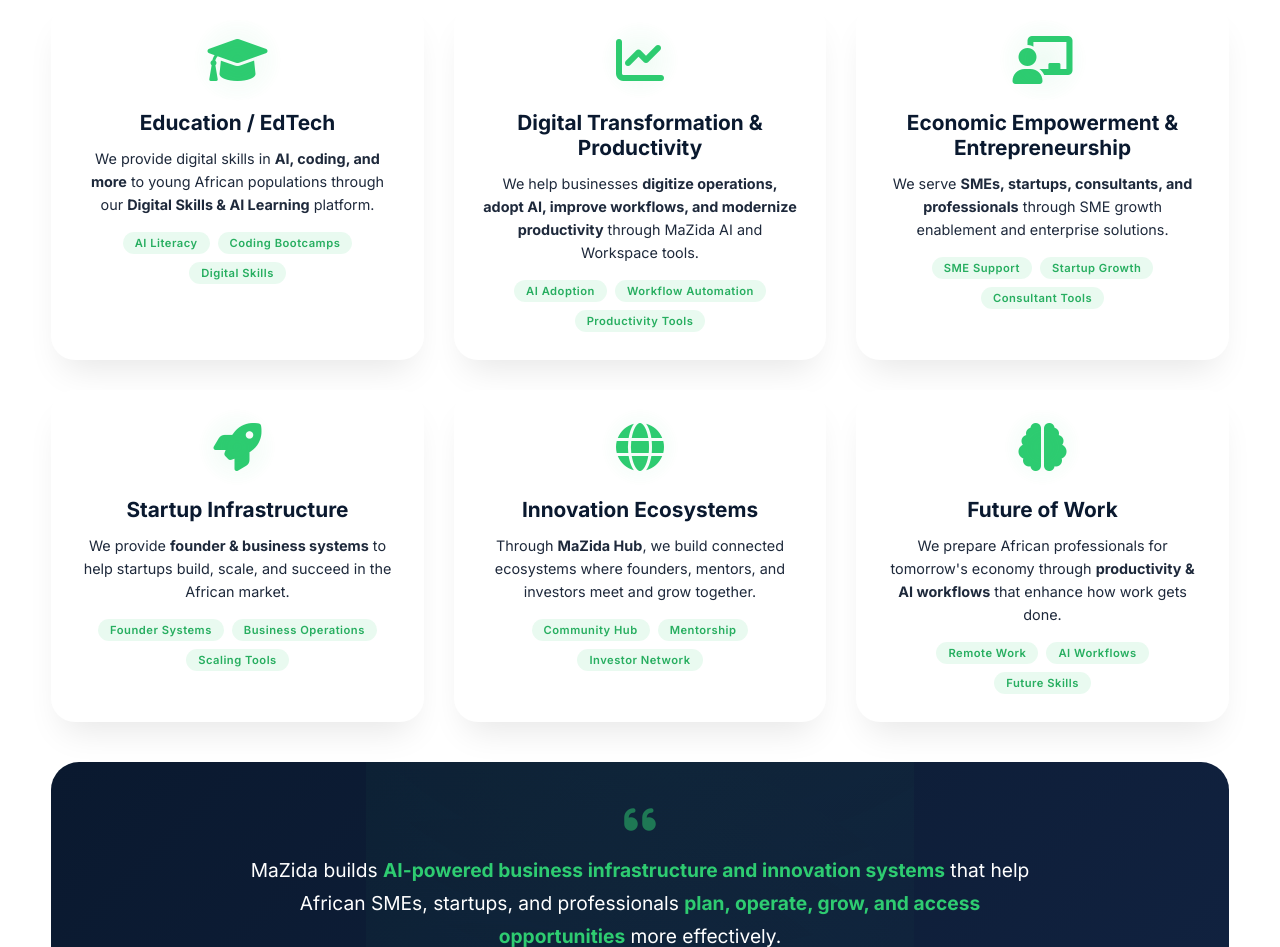
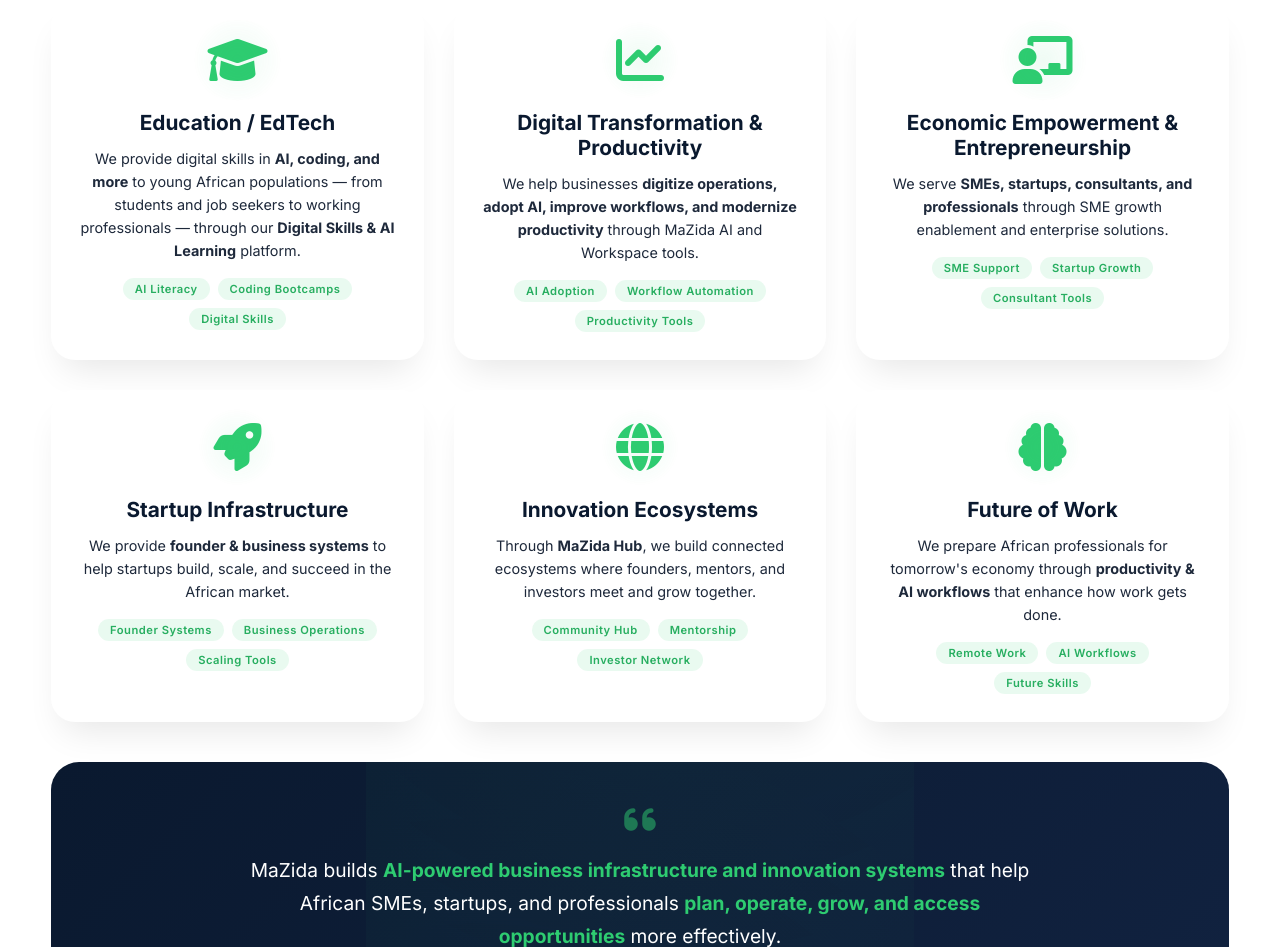
Before and after one commit to MaZidaHub/MaZida-Digital-Skills-Innovation-Hub, a plain HTML site: page index.html in a window 1280 px wide. Shown: the part 1738-2685 px from the top of the page. Drawn offline with nearby package versions, Linux system fonts and the light colour scheme.

Commit message:
Update index.html

```diff
--- a/index.html
+++ b/index.html
@@ -564,7 +564,7 @@
         <div class="card-glow"></div>
         <div class="whatwedo-icon"><i class="fas fa-graduation-cap pulse-ring"></i></div>
         <h3>Education / EdTech</h3>
-        <p>We provide digital skills in <strong>AI, coding, and more</strong> to young African populations through our <strong>Digital Skills & AI Learning</strong> platform.</p>
+        <p>We provide digital skills in <strong>AI, coding, and more</strong> to young African populations — from students and job seekers to working professionals — through our <strong>Digital Skills & AI Learning</strong> platform.</p>
         <div class="whatwedo-tags">
           <span>AI Literacy</span>
           <span>Coding Bootcamps</span>
```
